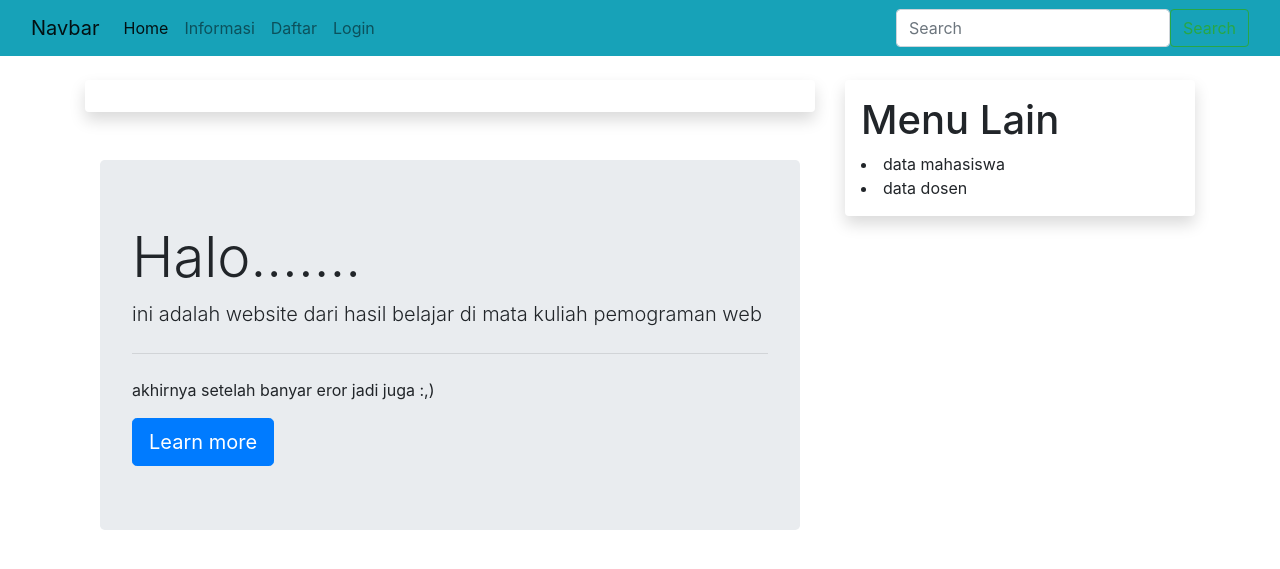
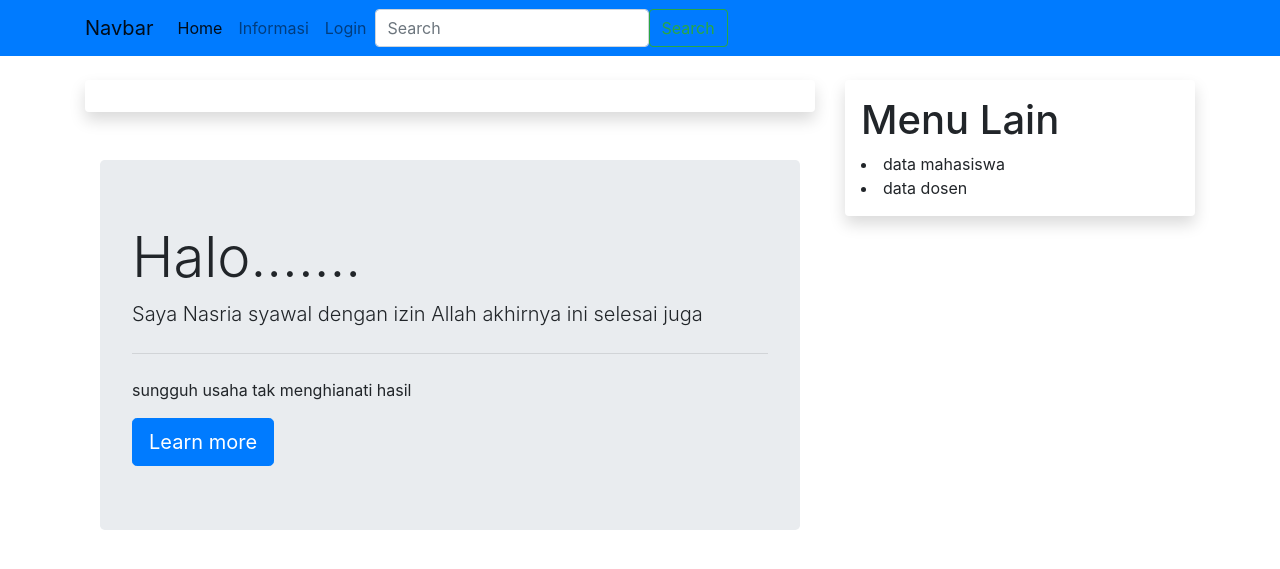
Before and after one commit to iniZam/nas_web, a Flask app: page / in a window 1280 px wide. Shown: the top 569 px of the page. Run offline with Flask 2, Linux system fonts and the light colour scheme; some libraries are stand-ins or nearby versions.

Commit message:
ini kumpul da ka

```diff
--- a/sim/templates/base.html
+++ b/sim/templates/base.html
@@ -10,9 +10,9 @@
 </head>
 <body>
 
-  <nav class="navbar navbar-expand-lg navbar-light bg-info">
+  <nav class="navbar navbar-expand-lg navbar-light bg-primary">
+    <div class="container">
 
-        <div class="container-fluid">
           <a class="navbar-brand" href="#">Navbar</a>
           <button class="navbar-toggler" type="button" data-bs-toggle="collapse" data-bs-target="#navbarSupportedContent" aria-controls="navbarSupportedContent" aria-expanded="false" aria-label="Toggle navigation">
             <span class="navbar-toggler-icon"></span>
@@ -20,7 +20,7 @@
           <div class="collapse navbar-collapse" id="navbarSupportedContent">
             <ul class="navbar-nav me-auto mb-2 mb-lg-0">
               <li class="nav-item">
-                <a class="nav-link active" aria-current="page" href="{{url_for("rmahasiswa.rumah")}}">Home</a>
+                <a class="nav-link active" aria-current="page" href="{{url_for('rmahasiswa.rumah')}}">Home</a>
               </li>
               <li class="nav-item">
                 <a class="nav-link" href="{{url_for("rmahasiswa.informasi")}}">Informasi</a>
@@ -31,26 +31,18 @@
                 <a class="nav-link" href="{{url_for("rmahasiswa.agenda_inf")}}">Posting</a>
               </li>
               {% else %}
-              <li class="nav-item">
-                  <a class="nav-link" href="{{url_for("rmahasiswa.daftar")}}">Daftar</a></li>
               <!-- ini akan ditampilkan saaat tidak login -->
               <li class="nav-item">
                   <a class="nav-link" href="{{url_for("rmahasiswa.login")}}">Login</a></li>
               {%endif%}
+
             </ul>
-
-            </div>
-            <div col-md-7>
-              <form class="d-flex">
-                <input class="form-control me-2" type="search" placeholder="Search" aria-label="Search">
-                <button class="btn btn-outline-success" type="submit">Search</button>
-              </form>
-
-            </div>
+            <form class="d-flex">
+              <input class="form-control me-2" type="search" placeholder="Search" aria-label="Search">
+              <button class="btn btn-outline-success" type="submit">Search</button>
+            </form>
           </div>
         </div>
-
-
       </nav>
 
 
--- a/sim/templates/rumah.html
+++ b/sim/templates/rumah.html
@@ -5,9 +5,9 @@
 <div class="container"><!--ini container ini berguna agar isi webnya di tengan -->
     <div class="jumbotron"><!--jumbroton ini akan di edit fi file style.css yang ada di dalam forder static dan di dalam folder css-->
         <h1 class="display-4">Halo.......</h1>
-        <p class="lead">ini adalah website dari hasil belajar di mata kuliah pemograman web</p>
+        <p class="lead">Saya Nasria syawal dengan izin Allah akhirnya ini selesai juga </p>
         <hr class="my-4">
-        <p>akhirnya setelah banyar eror jadi juga :,)</p>
+        <p>sungguh usaha tak menghianati hasil</p>
         <a class="btn btn-primary btn-lg" href="#" role="button">Learn more</a>
       </div>
 
```
